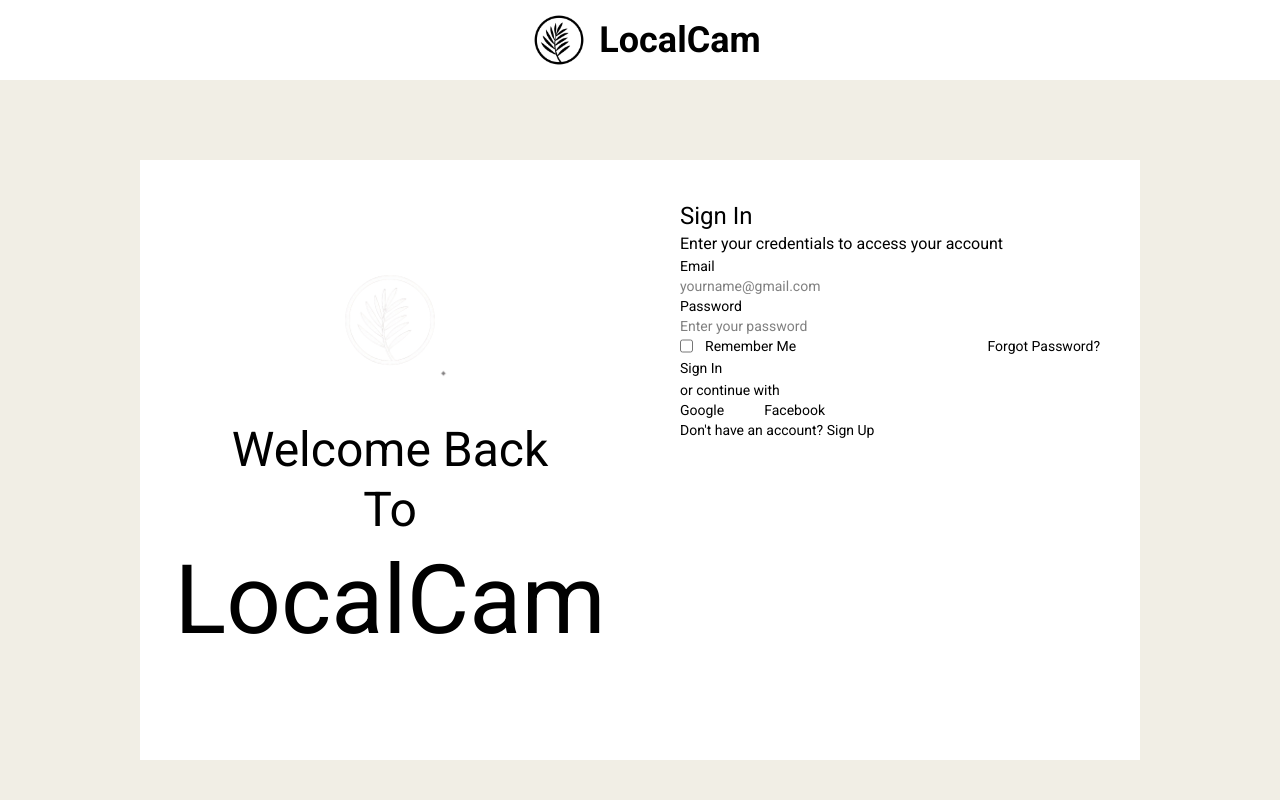
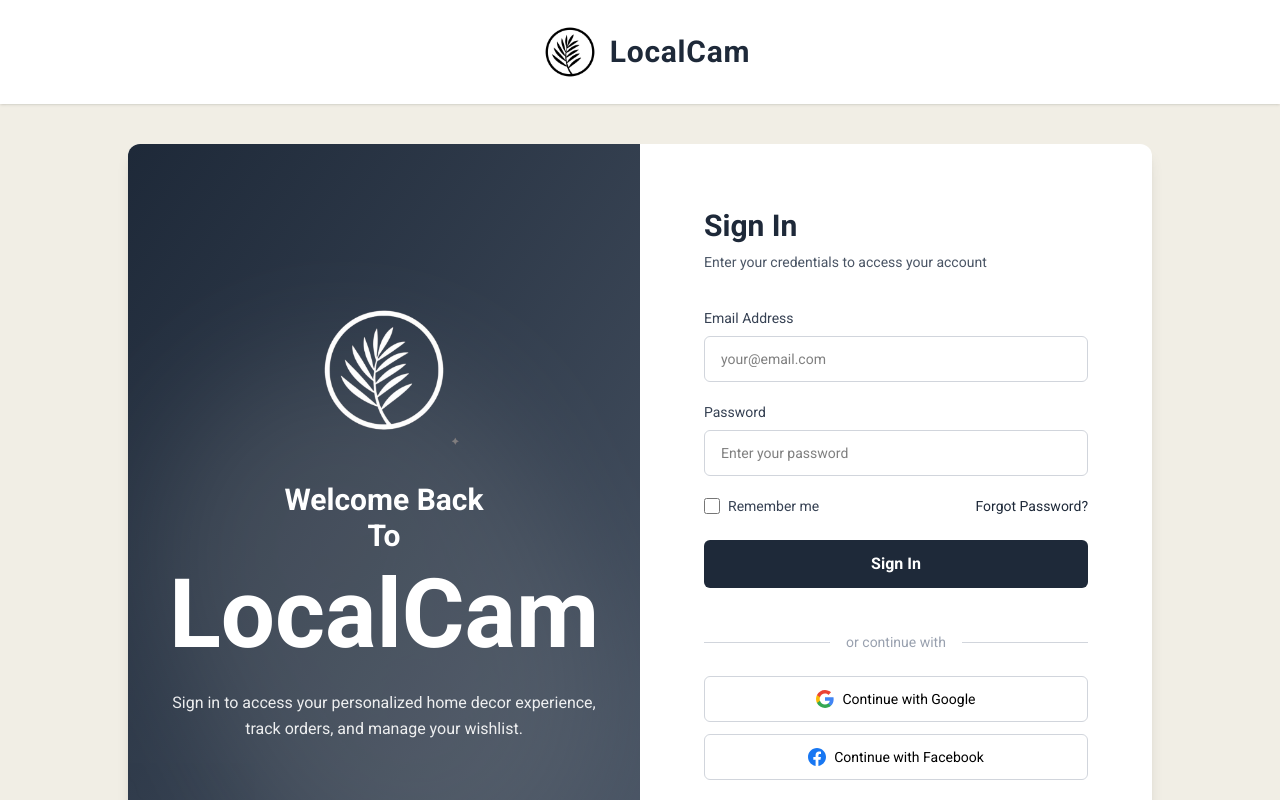
Before and after one commit to PhornSophat/LocalCam_E-Commerce, a Vue app: page /Login in a window 1280 px wide. Shown: the top 800 px of the page. Built offline with nearby package versions, Linux system fonts and the light colour scheme; a web font is replaced by a local one.

Commit message:
Refactor LoginView component: enhance layout, improve form handling, and add social login options

```diff
--- a/src/views/LoginView.vue
+++ b/src/views/LoginView.vue
@@ -1,65 +1,167 @@
 <script lang="ts">
 export default {
-
+  data() {
+    return {
+      email: '',
+      password: '',
+      remember: false
+    }
+  },
+  methods: {
+    handleSubmit() {
+      console.log('Login:', {
+        email: this.email,
+        password: this.password,
+        remember: this.remember
+      })
+    },
+    handleGoogleLogin() {
+      console.log('Google login')
+    },
+    handleFacebookLogin() {
+      console.log('Facebook login')
+    }
+  }
 }
 </script>
 
 <template>
-  <div class="login-view w-full h-screen bg-[#F1EEE5]">
-    <div class="w-full h-screen flex flex-col">
-      <header class="flex items-center justify-center bg-white h-25 shadow-md">
-        <img src="/src/assets/black-weblogo.png" alt="logo" class="w-20"/>
-        <h1 class="text-4xl font-bold">LocalCam</h1>
-      </header>
-      <div class="main w-full h-screen bg-[#F1EEE5] flex justify-center items-center">
-        <div class="login-form flex justify-center items-center mt-20 mb-20">
-          <div class="left w-125 h-150 bg-white items-center justify-center flex flex-col gap-10 p-10">
-            <img src="/src/assets/whitelogoWeb.png" alt="logo" class="w-30"/>
-            <h1 class="text-5xl/15 text-center ">Welcome Back <br> To <br><span class="text-8xl/30">LocalCam</span></h1>
-          </div>
-          <div class="right w-125 h-150 bg-white  p-10 flex flex-col">
-            <h1 class="text-2xl">Sign In</h1>
-            <p>Enter your credentials to access your account</p>
-            <form action="#">
-              <div class="input-group text-sm flex flex-col">
-                <label for="email">Email</label>
-                <input type="email" id="email" name="email" placeholder="yourname@gmail.com" required />
-              </div>
-              <div class="input-group text-sm flex flex-col">
-                <label for="password">Password</label>
-                <input type="password" id="password" name="password" placeholder="Enter your password" required />
-              </div>
-              <div class="input-group text-sm flex justify-between items-center">
-                <div class="flex gap-3">
-                  <input type="checkbox" id="remember" name="remember" />
-                  <label for="remember">Remember Me</label>
-                </div>
-                <a href="#">Forgot Password?</a>
-              </div>
-              <button type="submit" class="submit-button text-sm">Sign In</button>
-            </form>
-            <p class="text-sm">or continue with</p>
-            <div class="social-login flex gap-10 text-sm">
-              <button class="google-login">Google</button>
-              <button class="facebook-login">Facebook</button>
-            </div>
-            <p class="text-sm">Don't have an account? <a href="#">Sign Up</a></p>
+  <div class="min-h-screen flex flex-col bg-[#F1EEE5]">
+    <!-- Header -->
+    <header class="bg-white shadow-sm">
+      <div class="max-w-7xl mx-auto px-5 py-3">
+        <div class="flex justify-center items-center">
+          <img src="../assets/black-weblogo.png" alt="logo" class="w-20" />
+          <div class="text-3xl font-semibold tracking-wide text-gray-800">
+            LocalCam
           </div>
         </div>
       </div>
-      <footer class="footer mt-auto w-full">
-        <div class="footer-content bg-[#767064] h-20 flex items-center justify-evenly text-white">
-          <div>
-            <p>&copy; 2024 LocalCam. All rights reserved.</p>
+    </header>
+
+    <!-- Main Content -->
+    <main class="flex-1 flex items-center justify-center px-5 py-10">
+      <div class="grid md:grid-cols-2 max-w-5xl w-full bg-white rounded-xl shadow-lg overflow-hidden">
+        <!-- Visual Side -->
+        <div class="hidden md:flex bg-gradient-to-br from-gray-800 to-gray-600 p-16 flex-col justify-center items-center text-white relative overflow-hidden">
+          <div class="absolute inset-0 opacity-10">
+            <div class="absolute top-1/2 left-1/5 w-96 h-96 bg-[#F1EEE5] rounded-full blur-3xl"></div>
+            <div class="absolute bottom-1/5 right-1/5 w-96 h-96 bg-[#F1EEE5] rounded-full blur-3xl"></div>
           </div>
-          <div class="flex justify-evenly gap-10">
-            <p>Privacy Policy</p>
-            <p>Terms of Service</p>
-            <p>Contact Us</p>
+          <div class="relative z-10 text-center flex flex-col items-center">
+            <div class="w-40 mb-8"><img src="../assets/whitelogoWeb.png" alt="logo"></div>
+            <h2 class="text-3xl font-semibold mb-4">Welcome Back <br>To <br><span class="text-8xl/30">LocalCam</span></h2>
+            <p class="text-base leading-relaxed opacity-90">
+              Sign in to access your personalized home decor experience,
+              track orders, and manage your wishlist.
+            </p>
           </div>
         </div>
 
-      </footer>
-    </div>
+        <!-- Form Side -->
+        <div class="p-12 md:p-16 flex flex-col justify-center">
+          <div class="mb-9">
+            <h1 class="text-3xl font-semibold mb-2 text-gray-800">Sign In</h1>
+            <p class="text-sm text-gray-600">Enter your credentials to access your account</p>
+          </div>
+
+          <form @submit.prevent="handleSubmit">
+            <div class="mb-5">
+              <label for="email" class="block mb-2 text-sm text-gray-700 font-medium">Email Address</label>
+              <input
+                type="email"
+                id="email"
+                v-model="email"
+                placeholder="your@email.com"
+                required
+                class="w-full px-4 py-3 border border-gray-300 rounded-md text-sm focus:outline-none focus:border-gray-800 transition-colors"
+              >
+            </div>
+
+            <div class="mb-5">
+              <label for="password" class="block mb-2 text-sm text-gray-700 font-medium">Password</label>
+              <input
+                type="password"
+                id="password"
+                v-model="password"
+                placeholder="Enter your password"
+                required
+                class="w-full px-4 py-3 border border-gray-300 rounded-md text-sm focus:outline-none focus:border-gray-800 transition-colors"
+              >
+            </div>
+
+            <div class="flex justify-between items-center mb-6">
+              <div class="flex items-center gap-2">
+                <input
+                  type="checkbox"
+                  id="remember"
+                  v-model="remember"
+                  class="w-4 h-4 cursor-pointer"
+                >
+                <label for="remember" class="text-sm text-gray-700 cursor-pointer">Remember me</label>
+              </div>
+              <a href="#" class="text-sm text-gray-800 font-medium hover:opacity-70 transition-opacity">Forgot Password?</a>
+            </div>
+
+            <button
+              type="submit"
+              class="w-full py-3 bg-gray-800 text-white rounded-md cursor-pointer text-base font-semibold hover:bg-gray-600 transition-colors mb-5"
+            >
+              Sign In
+            </button>
+          </form>
+
+          <div class="flex items-center my-6 text-gray-400 text-sm">
+            <div class="flex-1 h-px bg-gray-300"></div>
+            <span class="px-4">or continue with</span>
+            <div class="flex-1 h-px bg-gray-300"></div>
+          </div>
+
+          <div class="flex flex-col gap-3 mb-6">
+            <button
+              @click="handleGoogleLogin"
+              class="w-full py-3 border border-gray-300 bg-white rounded-md cursor-pointer text-sm font-medium flex items-center justify-center gap-2 hover:border-gray-800 hover:bg-gray-50 transition-all"
+            >
+              <svg width="18" height="18" viewBox="0 0 18 18">
+                <path fill="#4285F4" d="M17.64 9.2c0-.637-.057-1.251-.164-1.84H9v3.481h4.844c-.209 1.125-.843 2.078-1.796 2.717v2.258h2.908c1.702-1.567 2.684-3.874 2.684-6.615z"/>
+                <path fill="#34A853" d="M9 18c2.43 0 4.467-.806 5.956-2.184l-2.908-2.258c-.806.54-1.837.86-3.048.86-2.344 0-4.328-1.584-5.036-3.711H.957v2.332C2.438 15.983 5.482 18 9 18z"/>
+                <path fill="#FBBC05" d="M3.964 10.707c-.18-.54-.282-1.117-.282-1.707 0-.59.102-1.167.282-1.707V4.961H.957C.347 6.175 0 7.55 0 9s.348 2.825.957 4.039l3.007-2.332z"/>
+                <path fill="#EA4335" d="M9 3.58c1.321 0 2.508.454 3.44 1.345l2.582-2.58C13.463.891 11.426 0 9 0 5.482 0 2.438 2.017.957 4.961L3.964 7.29C4.672 5.163 6.656 3.58 9 3.58z"/>
+              </svg>
+              Continue with Google
+            </button>
+            <button
+              @click="handleFacebookLogin"
+              class="w-full py-3 border border-gray-300 bg-white rounded-md cursor-pointer text-sm font-medium flex items-center justify-center gap-2 hover:border-gray-800 hover:bg-gray-50 transition-all"
+            >
+              <svg width="18" height="18" viewBox="0 0 24 24" fill="#1877F2">
+                <path d="M24 12.073c0-6.627-5.373-12-12-12s-12 5.373-12 12c0 5.99 4.388 10.954 10.125 11.854v-8.385H7.078v-3.47h3.047V9.43c0-3.007 1.792-4.669 4.533-4.669 1.312 0 2.686.235 2.686.235v2.953H15.83c-1.491 0-1.956.925-1.956 1.874v2.25h3.328l-.532 3.47h-2.796v8.385C19.612 23.027 24 18.062 24 12.073z"/>
+              </svg>
+              Continue with Facebook
+            </button>
+          </div>
+
+          <div class="text-center text-sm text-gray-600">
+            Don't have an account? <a href="#" class="text-gray-800 font-semibold hover:opacity-70 transition-opacity">Sign Up</a>
+          </div>
+        </div>
+      </div>
+    </main>
+
+    <!-- Footer -->
+    <footer class="bg-[#767064] text-white py-8">
+      <div class="max-w-7xl mx-auto px-5 flex flex-col md:flex-row justify-between items-center gap-5">
+        <div class="text-white/60 text-xs">© 2024 Decorist. All rights reserved.</div>
+        <ul class="flex gap-6 list-none flex-wrap justify-center">
+          <li><a href="#" class="text-white/80 text-sm hover:text-white transition-colors">Privacy Policy</a></li>
+          <li><a href="#" class="text-white/80 text-sm hover:text-white transition-colors">Terms of Service</a></li>
+          <li><a href="#" class="text-white/80 text-sm hover:text-white transition-colors">Contact Us</a></li>
+        </ul>
+      </div>
+    </footer>
   </div>
 </template>
+
+<style scoped>
+/* Additional custom styles if needed */
+</style>
```
